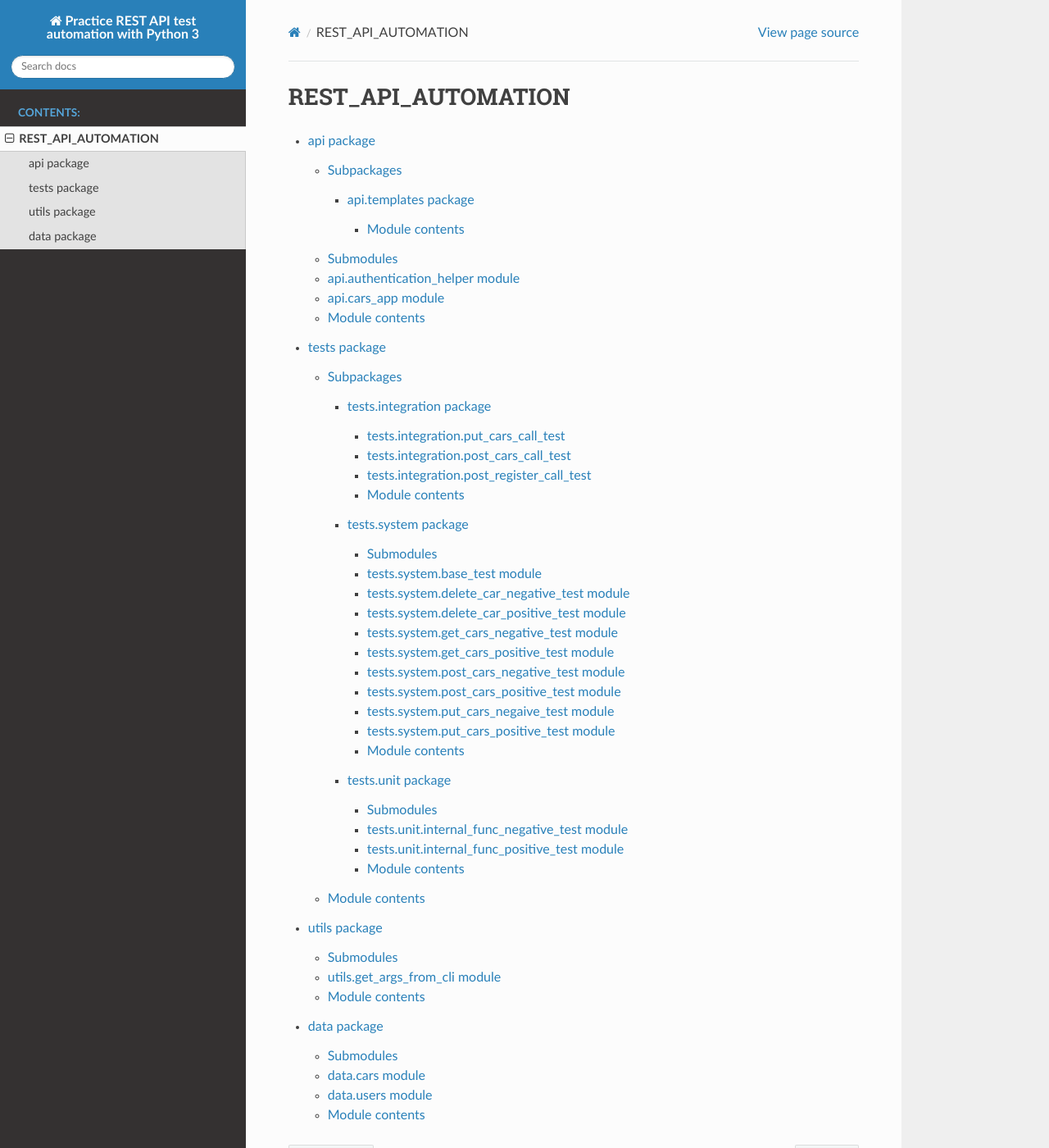
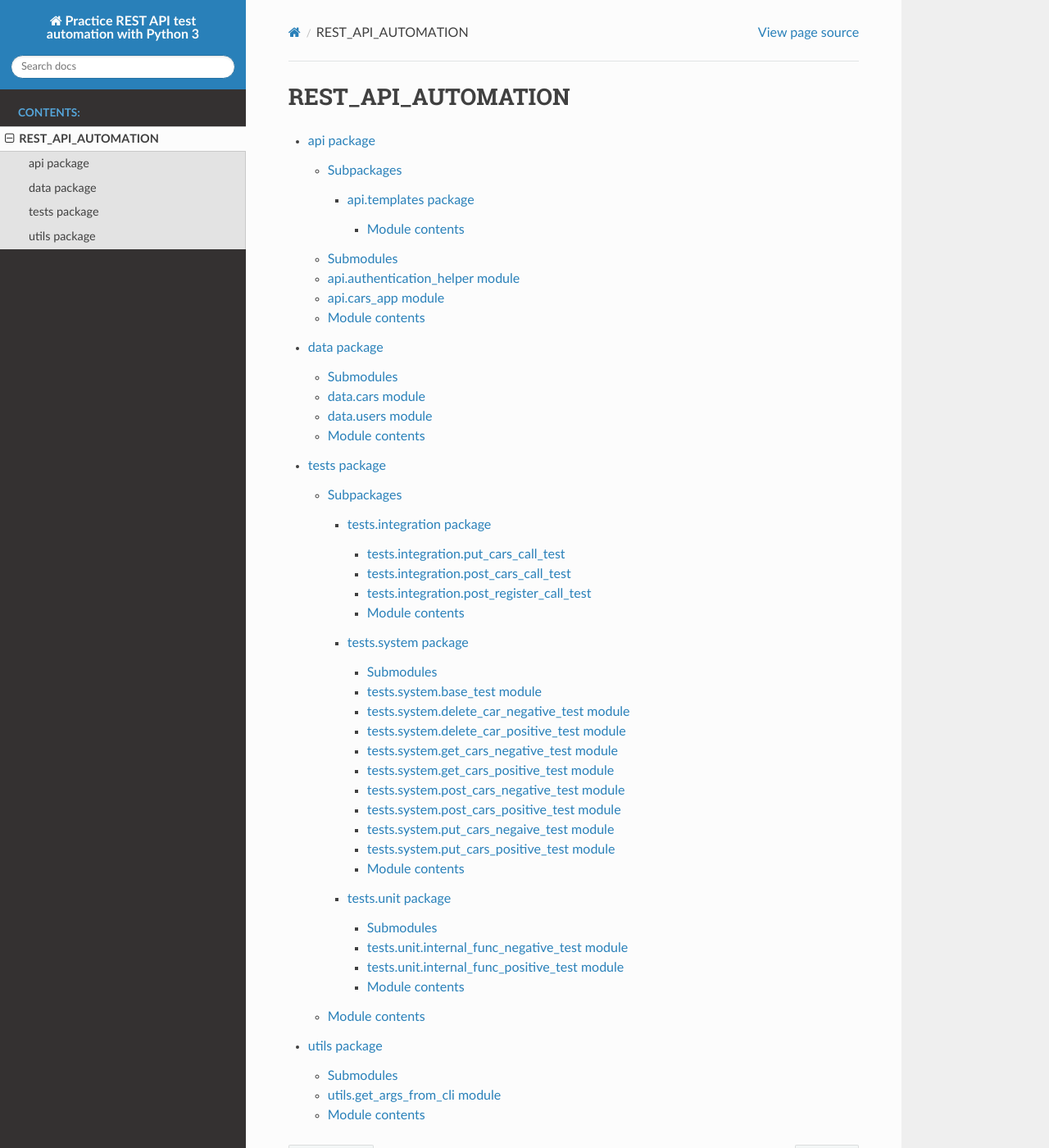
Before and after one commit to ikostan/REST_API_AUTOMATION, a Sphinx documentation site: the page built from docs/modules.rst, in a window 1280 px wide and 1400 px high. Shown: the whole window at 82% size. Built offline with Sphinx 7.4.7 and the Read the Docs theme 2.0.0, drawn with Linux system fonts in a browser that asks for light colours.

```diff
--- a/docs/modules.rst
+++ b/docs/modules.rst
@@ -5,6 +5,6 @@ REST_API_AUTOMATION
    :maxdepth: 4
 
    api
+   data
    tests
    utils
-   data
```
